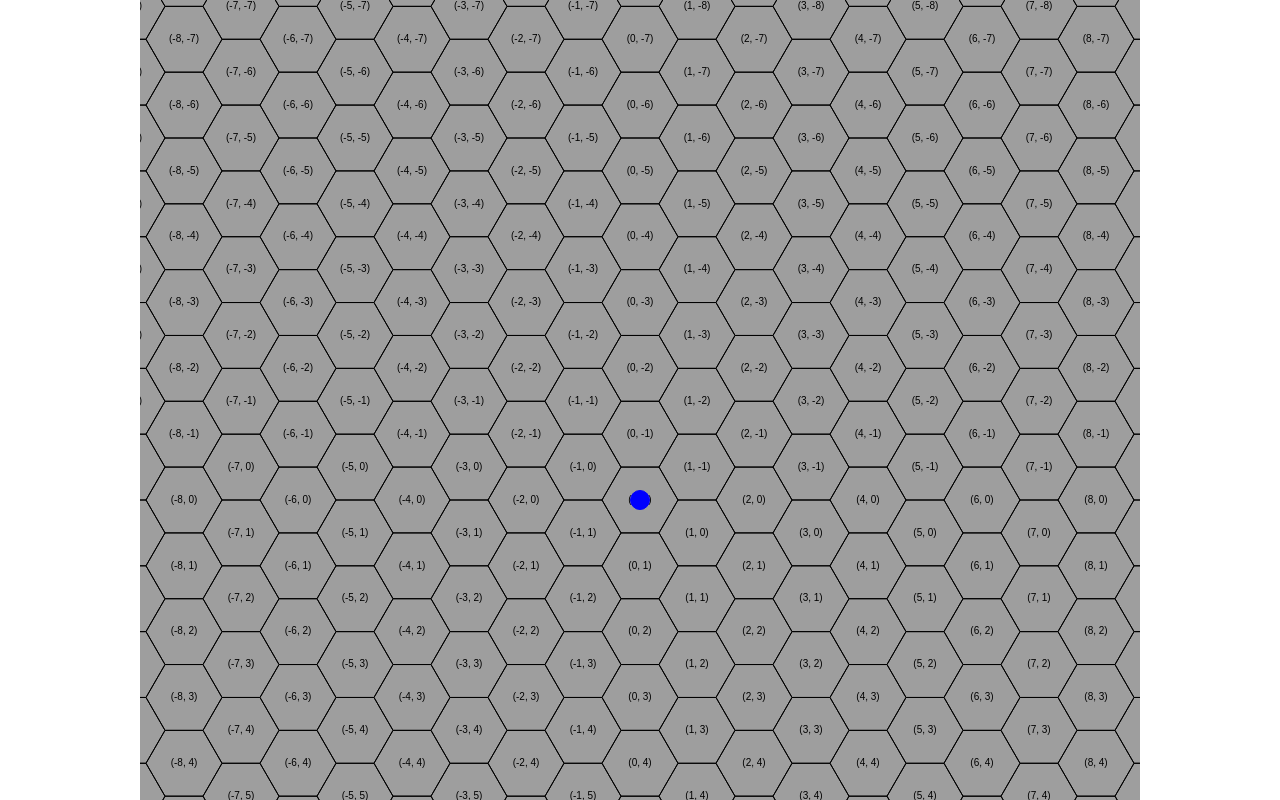
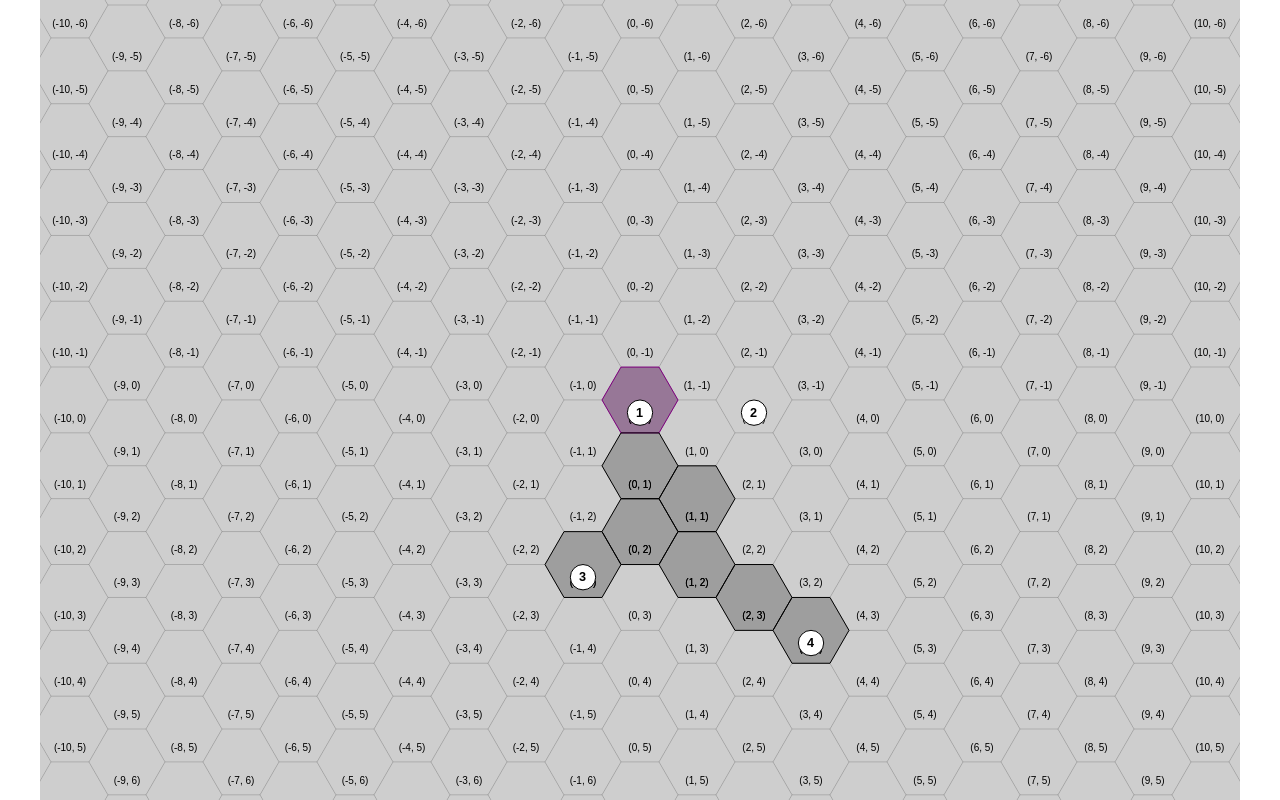
Before and after one commit to leverwood/evermyth4x, a React (Create React App) app: page / in a window 1280 px wide. Shown: the top 800 px of the page. Built offline with nearby package versions, Linux system fonts and the light colour scheme.

Commit message:
Hover over a hex

```diff
--- a/src/App.tsx
+++ b/src/App.tsx
@@ -1,22 +1,39 @@
 import "./App.css";
+import { HexProvider } from "./components/HexContext";
 import HexGrid from "./components/HexGrid";
+
+const hexSize = 38;
+const hexHeight = Math.sqrt(3) * hexSize;
+const hexWidth = 2 * hexSize;
 
 function App() {
   return (
     <div className="App">
+      <HexProvider>
         <HexGrid
-        width={1000}
-        height={1000}
-        hexSize={38}
-        coordinates={[{ col: 0, row: 0 }]}
+          width={1200}
+          height={800}
+          hexSize={hexSize}
+          coordinates={[
+            { col: -1, row: 3, revealed: true, text: "3" },
+            { col: 0, row: 0, revealed: true, owned: true, text: "1" },
+            { col: 0, row: 1, revealed: true },
+            { col: 0, row: 2, revealed: true },
+            { col: 1, row: 1, revealed: true },
+            { col: 1, row: 2, revealed: true },
+            { col: 2, row: 0, text: "2" },
+            { col: 2, row: 3, revealed: true },
+            { col: 3, row: 3, revealed: true, text: "4" },
+          ]}
           image={{
             url: "https://julietfoundryvtt.s3.us-east-1.amazonaws.com/art/obsidian/636f62c538a7fa96086c4b8999e54336.jpg",
             width: 4096,
             height: 3072,
-          offsetX: 0,
-          offsetY: 25,
+            offsetX: 0 + hexWidth + hexWidth / 2,
+            offsetY: 25 + hexHeight,
           }}
         />
+      </HexProvider>
     </div>
   );
 }
--- /dev/null
+++ b/src/components/HexContext.tsx
@@ -0,0 +1,30 @@
+// src/contexts/HexContext.tsx
+import React, { createContext, useState, useContext, ReactNode } from "react";
+
+interface HexContextType {
+  hoveredHex: { col: number; row: number } | null;
+  setHoveredHex: (hex: { col: number; row: number } | null) => void;
+}
+
+const HexContext = createContext<HexContextType | undefined>(undefined);
+
+export const HexProvider = ({ children }: { children: ReactNode }) => {
+  const [hoveredHex, setHoveredHex] = useState<{
+    col: number;
+    row: number;
+  } | null>(null);
+
+  return (
+    <HexContext.Provider value={{ hoveredHex, setHoveredHex }}>
+      {children}
+    </HexContext.Provider>
+  );
+};
+
+export const useHexContext = (): HexContextType => {
+  const context = useContext(HexContext);
+  if (context === undefined) {
+    throw new Error("useHexContext must be used within a HexProvider");
+  }
+  return context;
+};
--- a/src/components/HexGrid.tsx
+++ b/src/components/HexGrid.tsx
@@ -1,10 +1,13 @@
-import { useRef, useEffect } from "react";
+import { useRef, useEffect, useState } from "react";
 import {
-  drawHex,
+  drawRevealedHex,
   drawHexCoordinates,
-  drawBlueCircle,
+  drawText,
   drawImageOnLoad,
+  fillInHex,
 } from "../utils/drawingUtils";
+import { getHexAtMousePosition } from "../utils/interactionUtils";
+import { useHexContext } from "./HexContext";
 
 const HexGrid = ({
   width,
@@ -16,7 +19,13 @@ const HexGrid = ({
   width: number;
   height: number;
   hexSize: number;
-  coordinates: { col: number; row: number }[];
+  coordinates: {
+    col: number;
+    row: number;
+    revealed?: boolean;
+    owned?: boolean;
+    text?: string;
+  }[];
   image: {
     url: string;
     width: number;
@@ -26,6 +35,7 @@ const HexGrid = ({
   };
 }) => {
   const canvasRef = useRef<HTMLCanvasElement>(null);
+  const { hoveredHex, setHoveredHex } = useHexContext();
 
   useEffect(() => {
     const canvas = canvasRef.current;
@@ -39,7 +49,7 @@ const HexGrid = ({
 
     const drawHexGrid = () => {
       // clear the whole grid
-      ctx.clearRect(0, 0, canvas.width, canvas.height);
+      // ctx.clearRect(0, 0, canvas.width, canvas.height);
 
       const canvasWidth = canvas.width;
       const canvasHeight = canvas.height;
@@ -52,26 +62,81 @@ const HexGrid = ({
         const cols = Math.ceil(canvasWidth / (hexWidth * 0.75));
         const rows = Math.ceil(canvasHeight / hexHeight);
 
-        for (let row = -rows; row < rows; row++) {
-          for (let col = -cols; col < cols; col++) {
-            const x = centerX + col * (hexWidth * 0.75);
-            const y = centerY + row * hexHeight + (col % 2) * (hexHeight / 2);
-            drawHex(ctx, x, y, hexSize);
-            drawHexCoordinates(ctx, x, y, col, row, hexSize);
+        const loopHexes = (
+          callback: ({
+            x,
+            y,
+            col,
+            row,
+            coordData,
+          }: {
+            x: number;
+            y: number;
+            col: number;
+            row: number;
+            isHovered: boolean;
+            coordData?: {
+              col: number;
+              row: number;
+              revealed?: boolean;
+              owned?: boolean;
+              text?: string;
+            };
+          }) => void
+        ) => {
+          for (let row = -rows; row < rows; row++) {
+            for (let col = -cols; col < cols; col++) {
+              const x = centerX + col * (hexWidth * 0.75);
+              const y = centerY + row * hexHeight + (col % 2) * (hexHeight / 2);
+              const coordData = coordinates.find(
+                ({ col: c, row: r }) => col === c && row === r
+              );
+              const isHovered =
+                hoveredHex?.col === col && hoveredHex?.row === row;
+              callback({ x, y, col, row, coordData, isHovered });
+            }
           }
-        }
+        };
 
-        // Draw blue circles at specified coordinates
-        coordinates.forEach(({ col, row }) => {
-          const x = centerX + col * (hexWidth * 0.75);
-          const y = centerY + row * hexHeight + (col % 2) * (hexHeight / 2);
-          drawBlueCircle(ctx, x, y, hexSize);
+        loopHexes(({ x, y, col, row, coordData, isHovered }) => {
+          // pass doFill as false when the coordinates are revealed
+          if (!coordData?.revealed && !isHovered) {
+            fillInHex(ctx, x, y, hexSize);
+          }
+          drawHexCoordinates(ctx, x, y, col, row, hexSize);
+        });
+
+        loopHexes(({ x, y, col, row, coordData }) => {
+          if (!coordData?.revealed) return;
+          drawRevealedHex(ctx, x, y, hexSize, !!coordData.owned);
+          drawHexCoordinates(ctx, x, y, col, row, hexSize);
+        });
+
+        loopHexes(({ x, y, col, row, coordData }) => {
+          if (coordData?.text) {
+            drawText(ctx, x, y, hexSize, coordData.text);
+          }
         });
       });
     };
 
+    const handleMouseMove = (event: MouseEvent) => {
+      const { col, row } = getHexAtMousePosition(
+        canvas,
+        event.clientX,
+        event.clientY,
+        hexSize
+      );
+      setHoveredHex({ col, row });
+    };
+    canvas.addEventListener("mousemove", handleMouseMove);
+
     drawHexGrid();
-  }, [coordinates, hexSize, image]);
+
+    return () => {
+      canvas.removeEventListener("mousemove", handleMouseMove);
+    };
+  }, [coordinates, hexSize, hoveredHex?.col, hoveredHex?.row, image]);
 
   return <canvas ref={canvasRef} width={width} height={height} />;
 };
--- a/src/utils/drawingUtils.ts
+++ b/src/utils/drawingUtils.ts
@@ -1,11 +1,15 @@
-export const drawHex = (
+const DEBUG_MODE = true;
+
+export const drawRevealedHex = (
   ctx: CanvasRenderingContext2D,
   x: number,
   y: number,
-  hexSize: number
+  hexSize: number,
+  owned: boolean
 ) => {
   ctx.beginPath();
-  ctx.strokeStyle = "black";
+  // Set the fill color to white, but with half opacity
+  ctx.fillStyle = "rgba(255, 255, 255, 1)";
   for (let i = 0; i < 6; i++) {
     const angle = (Math.PI / 3) * i; // No rotation needed for flat-topped hexagons
     const x_i = x + hexSize * Math.cos(angle);
@@ -13,6 +17,40 @@ export const drawHex = (
     ctx.lineTo(x_i, y_i);
   }
   ctx.closePath();
+  if (owned) {
+    // opaque purple fill
+    ctx.fillStyle = "rgba(128, 0, 128, .25)";
+    ctx.fill();
+    ctx.strokeStyle = "rgba(128, 0, 128, 1)";
+    ctx.stroke();
+  } else {
+    if (DEBUG_MODE) {
+      ctx.strokeStyle = "rgba(0, 0, 0, 1)";
+      ctx.stroke();
+    }
+  }
+};
+
+export const fillInHex = (
+  ctx: CanvasRenderingContext2D,
+  x: number,
+  y: number,
+  hexSize: number
+) => {
+  ctx.beginPath();
+  // Set the fill color to white, but with half opacity
+  ctx.fillStyle = DEBUG_MODE
+    ? "rgba(255, 255, 255, 0.5)"
+    : "rgba(255, 255, 255, 1)";
+  for (let i = 0; i < 6; i++) {
+    const angle = (Math.PI / 3) * i; // No rotation needed for flat-topped hexagons
+    const x_i = x + hexSize * Math.cos(angle);
+    const y_i = y + hexSize * Math.sin(angle);
+    ctx.lineTo(x_i, y_i);
+  }
+  ctx.closePath();
+  ctx.fill();
+  ctx.strokeStyle = "rgba(0, 0, 0, .1)";
   ctx.stroke();
 };
 
@@ -29,21 +67,35 @@ export const drawHexCoordinates = (
   ctx.textBaseline = "middle";
   const text = `(${col}, ${row})`;
   ctx.fillStyle = "black";
-  ctx.fillText(text, x, y);
+  if (DEBUG_MODE) {
+    ctx.fillText(text, x, y + hexSize / 2);
+  }
 };
 
-export const drawBlueCircle = (
+export const drawText = (
   ctx: CanvasRenderingContext2D,
   x: number,
   y: number,
-  hexSize: number
+  hexSize: number,
+  text: string
 ) => {
+  const circleY = y + hexSize / 3; // Keep the y-coordinate the same for both circle and text
+  const radius = hexSize / 3;
+
+  // Draw the circle
   ctx.beginPath();
-  ctx.arc(x, y, hexSize / 4, 0, 2 * Math.PI);
-  ctx.fillStyle = "blue";
+  ctx.arc(x, circleY, radius, 0, 2 * Math.PI);
+  ctx.fillStyle = "white";
   ctx.fill();
-  ctx.strokeStyle = "blue";
+  ctx.strokeStyle = "black";
   ctx.stroke();
+
+  // Draw the text
+  ctx.fillStyle = "black";
+  ctx.font = `bold ${radius}px Arial`; // Adjust the font size to the radius of the circle
+  ctx.textAlign = "center";
+  ctx.textBaseline = "middle";
+  ctx.fillText(text, x - 0.5, circleY + 0.5);
 };
 
 export const drawImageOnLoad = (
--- /dev/null
+++ b/src/utils/interactionUtils.ts
@@ -0,0 +1,24 @@
+export const getHexAtMousePosition = (
+  canvas: HTMLCanvasElement,
+  mouseX: number,
+  mouseY: number,
+  hexSize: number
+): { col: number; row: number } => {
+  const rect = canvas.getBoundingClientRect();
+  const x = mouseX - rect.left;
+  const y = mouseY - rect.top;
+
+  const hexWidth = 2 * hexSize;
+  const hexHeight = Math.sqrt(3) * hexSize;
+
+  const centerX = canvas.width / 2;
+  const centerY = canvas.height / 2;
+
+  // Calculate column and row in a flat-topped hex grid
+  const col = Math.round((x - centerX) / (hexWidth * 0.75));
+  const row = Math.round(
+    (y - centerY - (col % 2) * (hexHeight / 2)) / hexHeight
+  );
+
+  return { col, row };
+};
```
Lines whose indentation alone changed are shown as unchanged.
